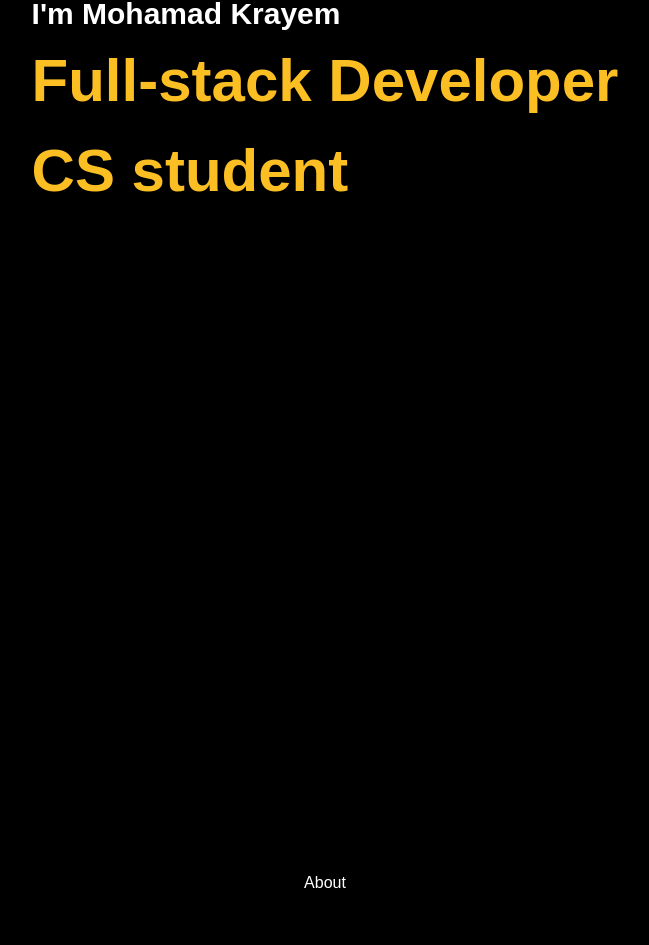
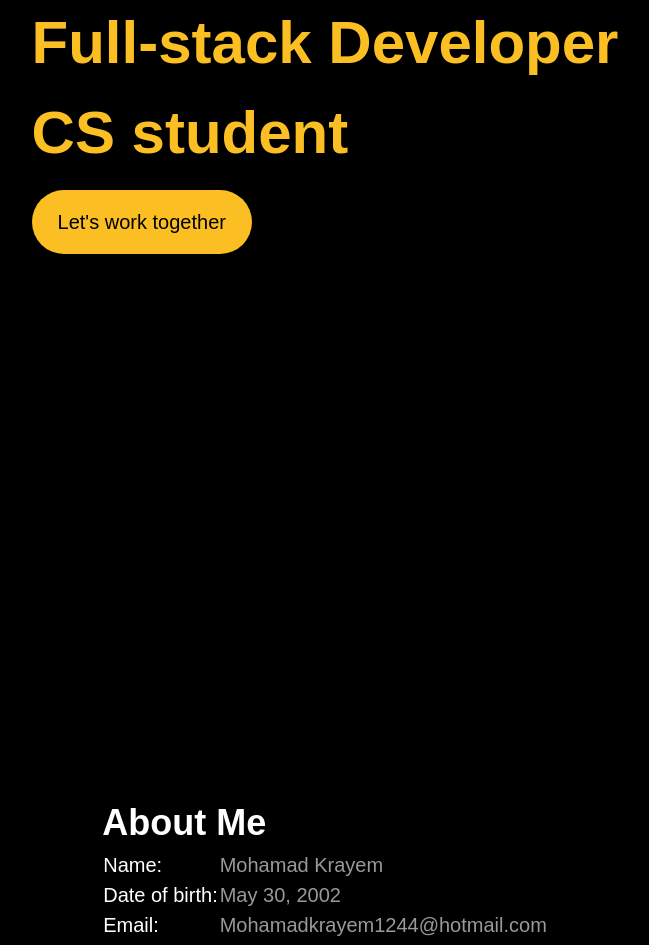
Before and after one commit to mohamadKrayem/Portfolio, a React (Vite) app: page / in a window 1280 px wide. Shown: the part 317-1262 px from the top of the page, without its empty margins (315-964 px from the left). Built offline with nearby package versions, Linux system fonts and the light colour scheme.

Commit message:
edited About and Home sections

```diff
--- a/src/Section/About.jsx
+++ b/src/Section/About.jsx
@@ -2,7 +2,29 @@ import React from 'react'
 
 const About = () => {
   return (
-    <div className='flex justify-center items-center h-screen'>About</div>
+    <div className='flex flex-col justify-center items-center h-screen'>
+      <div>
+        <h1 className='font-bold text-4xl leading-normal'>About Me</h1>
+        <table className='text-xl font-medium'>
+          <tr>
+            <td>Name:</td>
+            <td className='text-[#999999]'>Mohamad Krayem</td>
+          </tr>
+          <tr>
+            <td>Date of birth:</td>
+            <td className='text-[#999999]'>May 30, 2002</td>
+          </tr>
+          <tr>
+            <td>Email:</td>
+            <td className='text-[#999999]'>Mohamadkrayem1244@hotmail.com</td>
+          </tr>
+          <tr>
+            <td>Phone:</td>
+            <td className='text-[#999999]'>+9613639845</td>
+          </tr>
+        </table>
+      </div>
+    </div>
   )
 }
 
--- a/src/Section/Home.jsx
+++ b/src/Section/Home.jsx
@@ -8,7 +8,9 @@ const Home = () => {
         <h1 className='font-bold text-3xl leading-normal'>I'm Mohamad Krayem</h1>
         <h1 className='font-bold text-6xl leading-normal text-amber-400'>Full-stack Developer</h1>
         <h1 className='font-bold text-6xl leading-normal text-amber-400'>CS student</h1>
+        <button className='text-xl mt-3 bg-amber-400 rounded-full text-black px-6 py-4 border-2 border-solid border-transparent hover:border-inherit focus:border-sky-400'>Let's work together</button>
       </div>
+
     </div>
   )
 }
```
